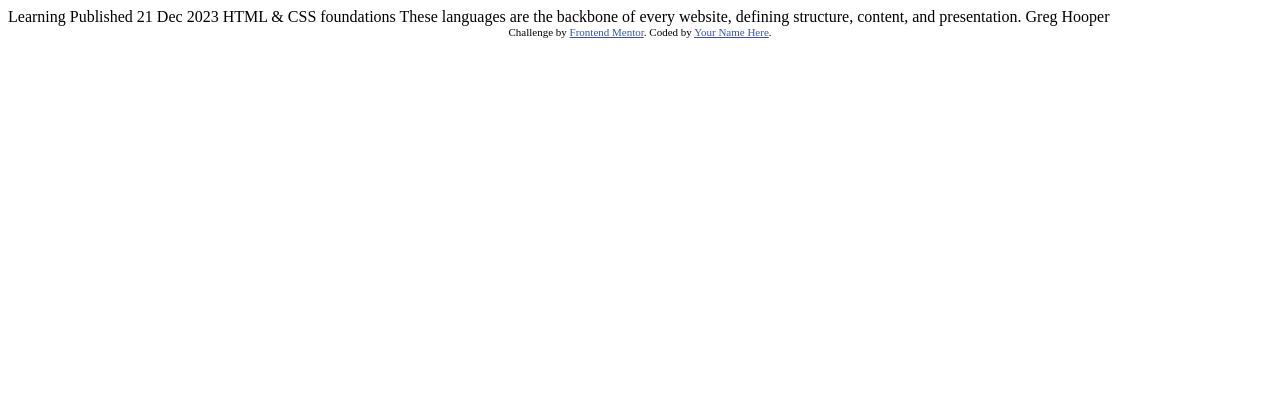
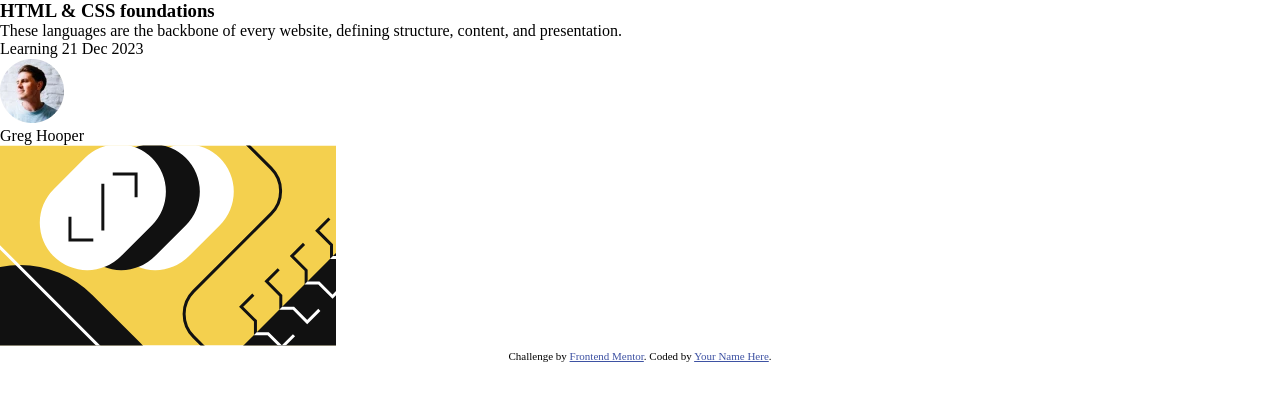
Before and after one commit to janikjczcz/blog-preview-card, a plain HTML site: page index.html in a window 1280 px wide. Drawn offline with Linux system fonts and the light colour scheme.

Commit message:
created the html and added boilerplace to css

```diff
--- /dev/null
+++ b/css/styles.css
@@ -0,0 +1,48 @@
+@font-face {
+    font-family: "figtree--medium";
+    src: url("../assets/fonts/static/Figtree-Medium.ttf") format("ttf");
+}
+
+@font-face {
+    font-family: "figtree--extraBold";
+    src: url("../assets/fonts/static/Figtree-ExtraBold.ttf") format("ttf");
+}
+
+:root {
+    --color-white:#FFFFFF;
+    --color-yellow:#F4D04E;
+    --color-gray--dark: #111111;
+    --color-gray--medium:#6B6B6B;
+    --font-bold: "figtree--extraBold", sans-serif;
+    --font-medium: "figtree--medium", sans-serif;
+    --font-size-title: clamp(1.125rem, 0.574vw + 1.01rem, 1.5rem);
+    --font-size-date-category: clamp(0.75rem, 0.191vw + 0.712rem, 0.875rem);
+    --font-size-author: .875rem;
+    --font-size-desc: clamp(0.875rem, 0.191vw + 0.837rem, 1rem);
+}
+
+*, *::before, *::after {
+    box-sizing: border-box;
+    margin: 0;
+    padding: 0;
+}
+
+.card {}
+.card__text-wrapper {}
+.card__content {}
+.card__title {}
+.card__desc {}
+.card__meta {}
+.card__meta-category {}
+.card__meta-date {}
+.card__author {}
+.card__author-avatar-wrapper {}
+.card__author-avatar {}
+.card__author-name {}
+.card__media-wrapper {}
+.card__media {}
+
+
+/* Attribution */
+.attribution { font-size: 11px; text-align: center; }
+.attribution a { color: hsl(228, 45%, 44%); }
--- a/index.html
+++ b/index.html
@@ -5,30 +5,52 @@
   <meta name="viewport" content="width=device-width, initial-scale=1.0"> <!-- displays site properly based on user's device -->
 
   <link rel="icon" type="image/png" sizes="32x32" href="./assets/images/favicon-32x32.png">
+  <link rel="stylesheet" href="./css/styles.css">
 
   <title>Frontend Mentor | Blog preview card</title>
 
-  <!-- Feel free to remove these styles or customise in your own stylesheet 👍 -->
-  <style>
-    .attribution { font-size: 11px; text-align: center; }
-    .attribution a { color: hsl(228, 45%, 44%); }
-  </style>
+
 </head>
 <body>
+<main>
 
-  Learning
+<article class="card">
+  <div class="card__text-wrapper">
+    <div class="card__content">
+      <h3 class="card__title">HTML & CSS foundations</h3>
+      <p class="card__desc">These languages are the backbone of every website, defining structure, content, and presentation.</p>
+    </div>
+    <div class="card__meta">
+      <span class="card__meta-category">Learning</span>
+      <time class="card__meta-date" datetime="2023-12-21 09:00">21 Dec 2023</time>
+    </div>
+  </div>
 
-  Published 21 Dec 2023
+  <div class="card__author">
+    <div class="card__author-avatar-wrapper">
+      <img src="./assets/images/image-avatar.webp" alt="Greg Hopper avatar picture" class="card__author-avatar">
+    </div>
+    <span class="card__author-name">Greg Hooper</span>
+  </div>
 
-  HTML & CSS foundations
+  <div class="card__media-wrapper">
+    <img class="card__media" alt="Abstract illustration" src="./assets/images/illustration-article.svg">
+  </div>
+</article>
 
-  These languages are the backbone of every website, defining structure, content, and presentation.
 
-  Greg Hooper
 
   <div class="attribution">
     Challenge by <a href="https://www.frontendmentor.io?ref=challenge" target="_blank">Frontend Mentor</a>.
     Coded by <a href="#">Your Name Here</a>.
   </div>
+</main>
+
+
+
+
+
+
+
 </body>
 </html>
```
